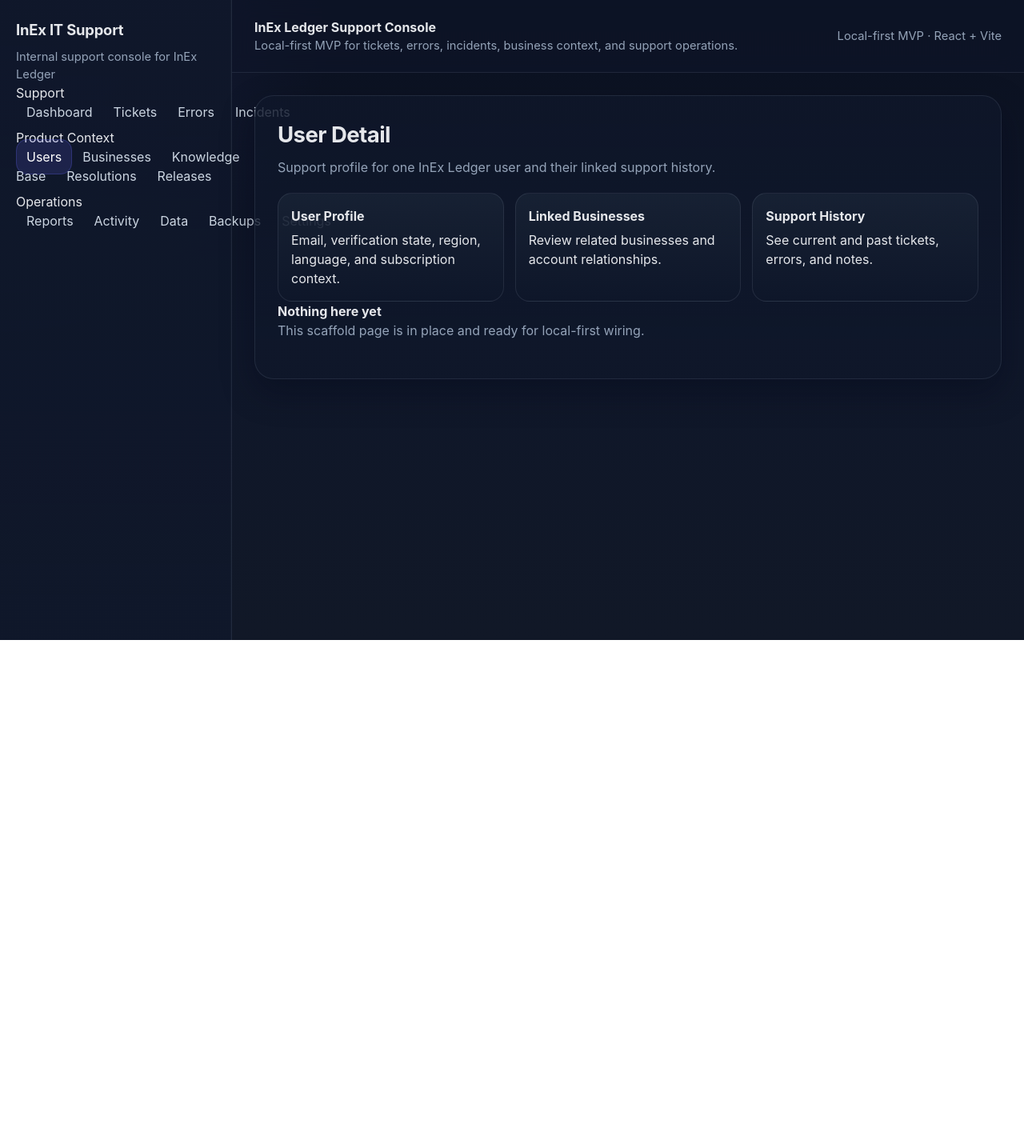
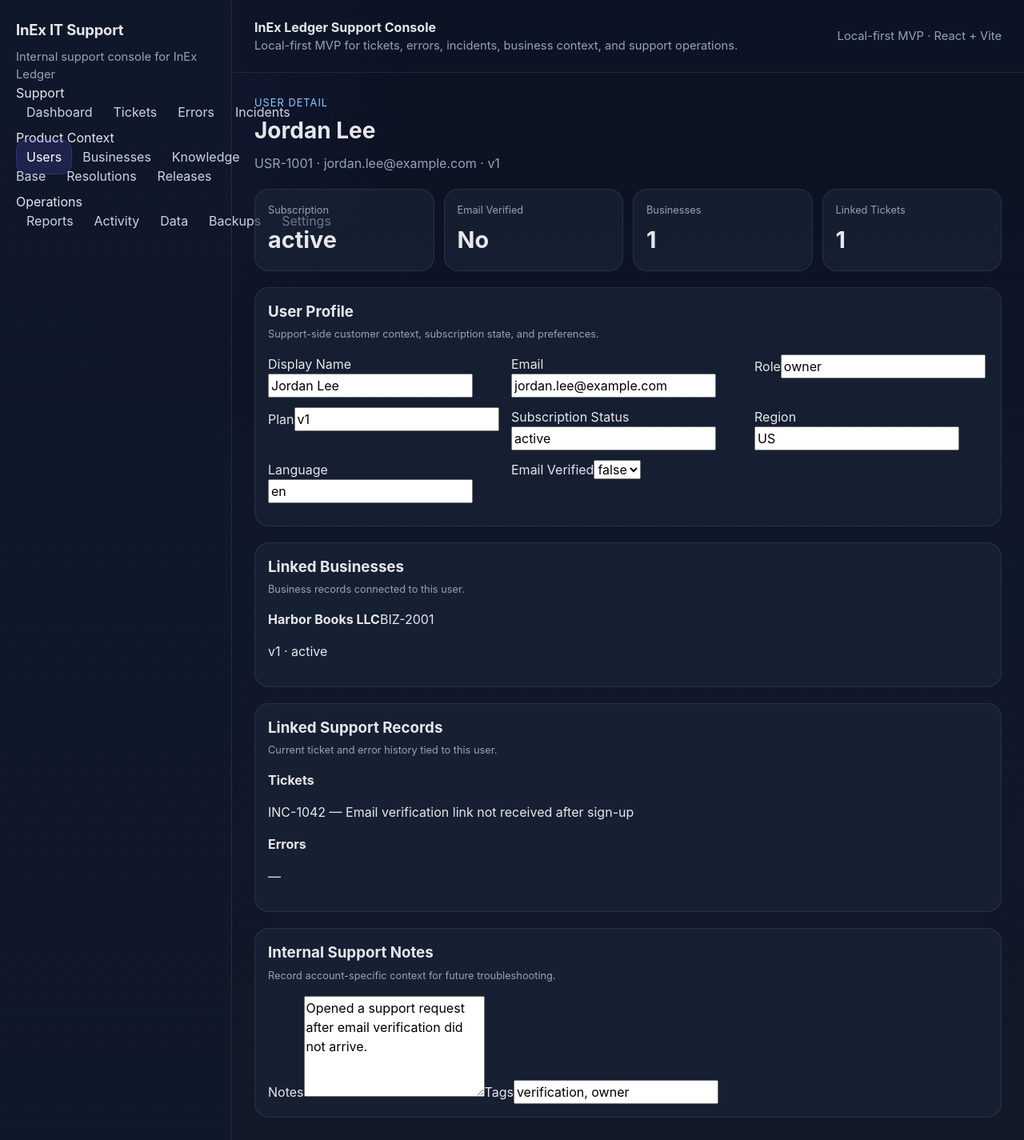
Before and after one commit to Emanuel628/InEx-IT-Support, a React (Vite) app: page /users/USR-1001 in a window 1280 px wide. Shown: the whole page at 80% size. Before the commit the page ends 800 px from the top, so only its background shows below. Built offline with nearby package versions, Linux system fonts and the light colour scheme.

Commit message:
Build user detail workflow page

```diff
--- a/src/pages/users/UserDetailPage.tsx
+++ b/src/pages/users/UserDetailPage.tsx
@@ -1,15 +1,158 @@
-import { PlaceholderPage } from '@/components/shared/PlaceholderPage';
+import { useMemo, useState } from 'react';
+import { useParams } from 'react-router-dom';
+import { getBusinesses } from '@/features/businesses/lib/businessStore';
+import { getErrors } from '@/features/errors/lib/errorStore';
+import { getTickets } from '@/features/tickets/lib/ticketStore';
+import { getUserById, updateUser } from '@/features/users/lib/userStore';
+import '@/features/tickets/styles/tickets.css';
 
 export function UserDetailPage() {
+  const { userId = '' } = useParams();
+  const [version, setVersion] = useState(0);
+  const user = useMemo(() => getUserById(userId), [userId, version]);
+  const businesses = useMemo(() => getBusinesses(), [version]);
+  const tickets = useMemo(() => getTickets(), [version]);
+  const errors = useMemo(() => getErrors(), [version]);
+
+  function refresh() {
+    setVersion((current) => current + 1);
+  }
+
+  if (!user) {
+    return (
+      <section className="ticket-workspace-page">
+        <div className="ticket-page-header">
+          <div>
+            <span className="ticket-page-eyebrow">User Detail</span>
+            <h2>User Not Found</h2>
+            <p>The requested user support record does not exist in local storage yet.</p>
+          </div>
+        </div>
+      </section>
+    );
+  }
+
+  const linkedBusinesses = businesses.filter((record) => user.relatedBusinessIds.includes(record.id));
+  const linkedTickets = tickets.filter((record) => user.linkedTicketIds.includes(record.id));
+  const linkedErrors = errors.filter((record) => user.linkedErrorIds.includes(record.id));
+
+  function updateAndRefresh(updates: Partial<typeof user>) {
+    updateUser(user.id, updates);
+    refresh();
+  }
+
   return (
-    <PlaceholderPage
-      title="User Detail"
-      description="Support profile for one InEx Ledger user and their linked support history."
-      cards={[
-        { title: 'User Profile', body: 'Email, verification state, region, language, and subscription context.' },
-        { title: 'Linked Businesses', body: 'Review related businesses and account relationships.' },
-        { title: 'Support History', body: 'See current and past tickets, errors, and notes.' },
-      ]}
-    />
+    <section className="ticket-workspace-page">
+      <div className="ticket-page-header">
+        <div>
+          <span className="ticket-page-eyebrow">User Detail</span>
+          <h2>{user.displayName}</h2>
+          <p>{user.id} · {user.email} · {user.plan}</p>
+        </div>
+      </div>
+
+      <div className="ticket-stats-grid">
+        <article className="ticket-stat-card"><span>Subscription</span><strong>{user.subscriptionStatus}</strong></article>
+        <article className="ticket-stat-card"><span>Email Verified</span><strong>{user.emailVerified ? 'Yes' : 'No'}</strong></article>
+        <article className="ticket-stat-card"><span>Businesses</span><strong>{user.relatedBusinessIds.length}</strong></article>
+        <article className="ticket-stat-card"><span>Linked Tickets</span><strong>{user.linkedTicketIds.length}</strong></article>
+      </div>
+
+      <section className="ticket-detail-panel">
+        <div className="ticket-section-header">
+          <h3>User Profile</h3>
+          <span>Support-side customer context, subscription state, and preferences.</span>
+        </div>
+        <div className="ticket-form-grid">
+          <label>
+            Display Name
+            <input defaultValue={user.displayName} onBlur={(event) => updateAndRefresh({ displayName: event.target.value.trim() })} />
+          </label>
+          <label>
+            Email
+            <input defaultValue={user.email} onBlur={(event) => updateAndRefresh({ email: event.target.value.trim() })} />
+          </label>
+          <label>
+            Role
+            <input defaultValue={user.role} onBlur={(event) => updateAndRefresh({ role: event.target.value as typeof user.role })} />
+          </label>
+          <label>
+            Plan
+            <input defaultValue={user.plan} onBlur={(event) => updateAndRefresh({ plan: event.target.value as typeof user.plan })} />
+          </label>
+          <label>
+            Subscription Status
+            <input defaultValue={user.subscriptionStatus} onBlur={(event) => updateAndRefresh({ subscriptionStatus: event.target.value as typeof user.subscriptionStatus })} />
+          </label>
+          <label>
+            Region
+            <input defaultValue={user.region} onBlur={(event) => updateAndRefresh({ region: event.target.value as typeof user.region })} />
+          </label>
+          <label>
+            Language
+            <input defaultValue={user.language} onBlur={(event) => updateAndRefresh({ language: event.target.value as typeof user.language })} />
+          </label>
+          <label>
+            Email Verified
+            <select value={user.emailVerified ? 'true' : 'false'} onChange={(event) => updateAndRefresh({ emailVerified: event.target.value === 'true' })}>
+              <option value="true">true</option>
+              <option value="false">false</option>
+            </select>
+          </label>
+        </div>
+      </section>
+
+      <section className="ticket-detail-panel">
+        <div className="ticket-section-header">
+          <h3>Linked Businesses</h3>
+          <span>Business records connected to this user.</span>
+        </div>
+        <div className="ticket-detail-stack">
+          {linkedBusinesses.length ? linkedBusinesses.map((record) => (
+            <article key={record.id} className="ticket-activity-item">
+              <div className="ticket-activity-meta">
+                <strong>{record.businessName}</strong>
+                <span>{record.id}</span>
+              </div>
+              <p>{record.plan} · {record.subscriptionStatus}</p>
+            </article>
+          )) : <p>No linked businesses.</p>}
+        </div>
+      </section>
+
+      <section className="ticket-detail-panel">
+        <div className="ticket-section-header">
+          <h3>Linked Support Records</h3>
+          <span>Current ticket and error history tied to this user.</span>
+        </div>
+        <div className="ticket-detail-stack">
+          <div>
+            <strong>Tickets</strong>
+            <p>{linkedTickets.length ? linkedTickets.map((record) => `${record.id} — ${record.title}`).join(' | ') : '—'}</p>
+          </div>
+          <div>
+            <strong>Errors</strong>
+            <p>{linkedErrors.length ? linkedErrors.map((record) => `${record.id} — ${record.title}`).join(' | ') : '—'}</p>
+          </div>
+        </div>
+      </section>
+
+      <section className="ticket-detail-panel">
+        <div className="ticket-section-header">
+          <h3>Internal Support Notes</h3>
+          <span>Record account-specific context for future troubleshooting.</span>
+        </div>
+        <div className="ticket-detail-stack">
+          <label>
+            Notes
+            <textarea rows={5} defaultValue={user.notes} onBlur={(event) => updateAndRefresh({ notes: event.target.value.trim() })} />
+          </label>
+          <label>
+            Tags
+            <input defaultValue={user.tags.join(', ')} onBlur={(event) => updateAndRefresh({ tags: event.target.value.split(',').map((value) => value.trim()).filter(Boolean) })} />
+          </label>
+        </div>
+      </section>
+    </section>
   );
 }
```
